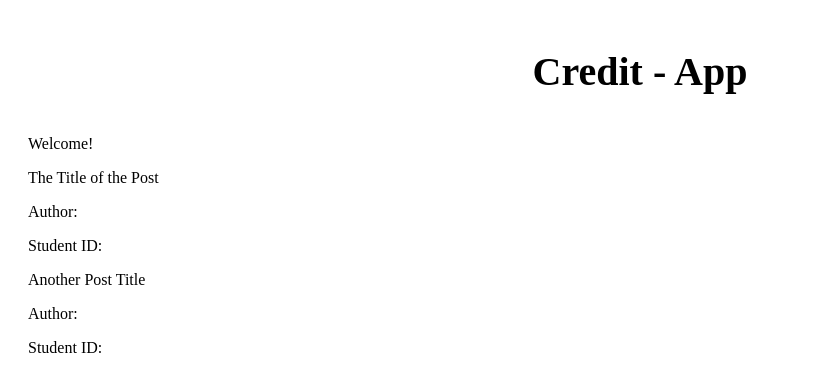
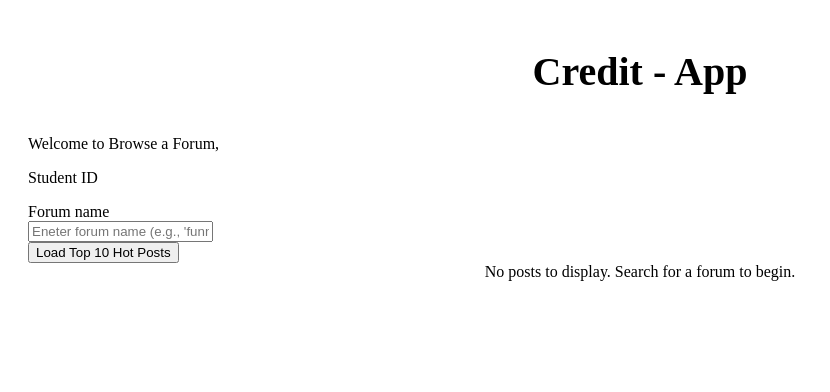
Before and after one commit to Conestoga-College-SENG3080/frontend-assignment-Ermiyas9, a React (Vite) app in the folder creddit-app/: page /ForumBrowserPage in a window 1280 px wide. Shown: the top 392 px of the page, without its empty margins (0-830 px from the left). Built offline with nearby package versions, Linux system fonts and the light colour scheme.

Commit message:
FORUM PAGE now displays the 10 hot posts and also it displays the student user name and student ID or password

```diff
--- a/creddit-app/src/App.tsx
+++ b/creddit-app/src/App.tsx
@@ -1,8 +1,8 @@
+// src/App.tsx
 import { Routes, Route } from "react-router-dom";
 import Layout from "./Layout";
 import LoginPage from "./Pages/LoginPage";
 import ForumBrowserPage from "./Pages/ForumBrowserPage";
-//import FavouritesPage from "./Pages/FavouritesPage";
 
 export default function App() {
   return (
@@ -10,7 +10,6 @@ export default function App() {
       <Routes>
         <Route path="/" element={<LoginPage />} />
         <Route path="/ForumBrowserPage" element={<ForumBrowserPage />} />
-
       </Routes>
     </Layout>
   );
--- a/creddit-app/src/Pages/ForumBrowserPage.tsx
+++ b/creddit-app/src/Pages/ForumBrowserPage.tsx
@@ -1,30 +1,117 @@
-import { Card, Text, Stack } from '@mantine/core';
-import { useState } from 'react';
+import { useState } from "react";
+import { Card, Text, Stack, TextInput, Button } from "@mantine/core";
 
 export default function ForumBrowserPage() {
-  const [userName] = useState<string>(() => localStorage.getItem("username") || "");
-  const [password] = useState<string>(() => localStorage.getItem("password") || "");
+  const [forumName, setForumName] = useState("");
+  const [posts, setPosts] = useState<any[]>([]);
+  const [loading, setLoading] = useState(false);
+  const [error, setError] = useState<string | null>(null);
+
+  // user name and user password(StudentID) are saved in the local storage after login,
+  // so we can use them to display the username in the forum browser page
+  const username = localStorage.getItem("username");
+  const StudentID = localStorage.getItem("password");
+
+  // This is the base URL for the API, the token and the post
+  const formBrowseAPIURL = "https://awf-api.lvl99.dev";
+  const token = localStorage.getItem("token");
+
+
+  // this is the post filter to sort by hot and limit to 10 posts, it will be appended to the API endpoint when fetching posts
+  const postFilter = "?sort=hot&limit=10";
+
+  async function loadForumPosts() {
+  if (!forumName) return;
+
+  // reset state before loading new posts
+  setLoading(true);
+
+  // this will clear any previous error message when we start loading new posts, so the user won't be confused by old error messages when they try to load a new forum
+  setError(null);
+
+  try {
+    // here we fetch the posts from the API using the forum name and the post filter (sort by hot and limit to 10 posts)
+    const forumAPICallURl = `${formBrowseAPIURL}/forums/${encodeURIComponent(forumName)}${postFilter}`;
+    console.log("Requesting:", forumAPICallURl);
+
+    // this is the request for the API , includes token header i dont think we need to add MEthod GET.
+    const response = await fetch(forumAPICallURl, {
+      headers: {
+        Authorization: `Bearer ${token}`,
+        Accept: "application/json",
+      },
+    });
+
+    console.log("Status:", response.status, response.statusText);
+
+    const text = await response.text();
+    console.log("Response body:", text);
+
+    if (!response.ok) {
+      const serverMessage = text ? ` — ${text}` : "";
+      setError(`Forum "${forumName}" not found or API endpoint is incorrect.${serverMessage}`);
+      setPosts([]);
+      setLoading(false);
+      return;
+    }
+
+    // parse the JSON returned from the forum endpoint
+    const data = JSON.parse(text);
+
+    // display the posts
+    setPosts(data);
+    setLoading(false);
+
+  } catch (err) {
+    console.error(err);
+    setError("Failed to load posts. Check console for details.");
+    setPosts([]);
+    setLoading(false);
+  }
+}
 
   return (
     <Stack gap="md">
-      <Text fz="xl" fw={400}>
-        Welcome{userName ? `, ${userName}` : ""}!
+      <Text fz="xl" fw={500}>
+        Welcome to Browse a Forum, {username}
       </Text>
 
-     {/* This is a simple forum browser page that displays a list of posts.
-      Each post is displayed as a card with the title, author, and student ID. will be updated later */}
+      <Text>Student ID {StudentID}</Text>
 
-      <Card shadow="sm" padding="lg" radius="md" withBorder>
-        <Text fw={500}>The Title of the Post</Text>
-        <Text size="sm" c="dimmed">Author: {userName}</Text>
-        <Text size="sm" c="dimmed">Student ID: {password}</Text>
-      </Card>
+      <TextInput
+        label="Forum name"
+        placeholder="Eneter forum name (e.g., 'funny')"
+        value={forumName}
+        onChange={(e) => setForumName(e.target.value)}
+        onKeyDown={(e) => {
+          if (e.key === "Enter") loadForumPosts();
+        }}
+      />
 
-      <Card shadow="sm" padding="lg" radius="md" withBorder>
-        <Text fw={500}>Another Post Title</Text>
-        <Text size="sm" c="dimmed">Author: {userName}</Text>
-        <Text size="sm" c="dimmed">Student ID: {password}</Text>
-      </Card>
+      <Button onClick={loadForumPosts} disabled={loading}>
+        {loading ? "Loading…" : "Load Top 10 Hot Posts"}
+      </Button>
+
+      {error && (
+        <Text c="red" size="sm">
+          {error}
+        </Text>
+      )}
+
+      {posts.length > 0 ? (
+        posts.map((post) => (
+          <Card key={post.id} shadow="sm" padding="lg" radius="md" withBorder>
+            <Text>{post.title}</Text>
+            <Text size="sm" color="dimmed">
+              {post.author} — {new Date(post.created_utc * 1000).toLocaleString()}
+            </Text>
+          </Card>
+        ))
+      ) : (
+        <Text c="dimmed" ta="center" mt="xl">
+          No posts to display. Search for a forum to begin.
+        </Text>
+      )}
     </Stack>
   );
 }
--- a/creddit-app/src/Pages/LoginPage.tsx
+++ b/creddit-app/src/Pages/LoginPage.tsx
@@ -5,47 +5,38 @@
 import { useState } from "react";
 import { useNavigate } from "react-router-dom";
 
-
-
 export default function LoginPage() {
-  const [username, setusername] = useState("");
-  const [password, setThePassword] = useState("");
-  const loginAPI = "https://awf-api.lvl99.dev/auth/login"
+  const [username, setUsername] = useState("");
+  const [password, setPassword] = useState("");
+  const loginAPI = "https://awf-api.lvl99.dev/auth/login";
   const navigate = useNavigate();
 
   async function handleLogin() {
-
     const response = await fetch(loginAPI, {
       method: "POST",
       headers: {
-        "Content-Type": "application/json"
+        "Content-Type": "application/json",
       },
-        body: JSON.stringify({
-          username: username,
-          password: password
-        }),
-
-   })
+      body: JSON.stringify({ username, password }),
+    });
 
     if (!response.ok) {
-      alert("Invalid username or password")
-      return
+      alert("Invalid username or password");
+      return;
     }
 
-   const data = await response.json()
+    const data = await response.json();
 
-   //  this will save the token so Layout so i can use it to fetch the posts and display them in the forum browser page
-   localStorage.setItem("token", data.access_token)
+    // this will save the token so Layout can use it to fetch the posts and display them in the forum browser page
+    localStorage.setItem("token", data.access_token);
 
-   // so after login, the username and password will be saved in the local storage so
-   // i can use them to display the username in the forum browser page
+    // after login, the username and password will be saved in the local storage so
+    // it can be used to display the username in the forum browser page
     localStorage.setItem("username", username);
     localStorage.setItem("password", password);
 
-
     // After login, go to forum browser page
-   navigate("/ForumBrowserPage")
-
+    navigate("/ForumBrowserPage");
   }
 
   return (
@@ -58,6 +49,10 @@ export default function LoginPage() {
       }}
     >
       <form
+        onSubmit={(e) => {
+          e.preventDefault(); // prevent page reload
+          handleLogin();
+        }}
         style={{
           display: "flex",
           flexDirection: "column",
@@ -75,7 +70,7 @@ export default function LoginPage() {
           type="text"
           placeholder="Student ID"
           value={username}
-          onChange={(e) => setusername(e.target.value)}
+          onChange={(e) => setUsername(e.target.value)}
           style={{
             padding: "10px",
             borderRadius: "6px",
@@ -86,9 +81,9 @@ export default function LoginPage() {
 
         <input
           type="password"
-          placeholder="password"
+          placeholder="Password"
           value={password}
-          onChange={(e) => setThePassword(e.target.value)}
+          onChange={(e) => setPassword(e.target.value)}
           style={{
             padding: "10px",
             borderRadius: "6px",
@@ -98,8 +93,7 @@ export default function LoginPage() {
         />
 
         <button
-          type="button"
-          onClick={handleLogin}
+          type="submit"
           style={{
             padding: "10px",
             borderRadius: "6px",
--- a/creddit-app/src/main.tsx
+++ b/creddit-app/src/main.tsx
@@ -1,3 +1,5 @@
+
+// src/main.tsx or index.tsx
 import { StrictMode } from "react";
 import { createRoot } from "react-dom/client";
 import { BrowserRouter } from "react-router-dom";
```
Lines whose indentation alone changed are shown as unchanged.
